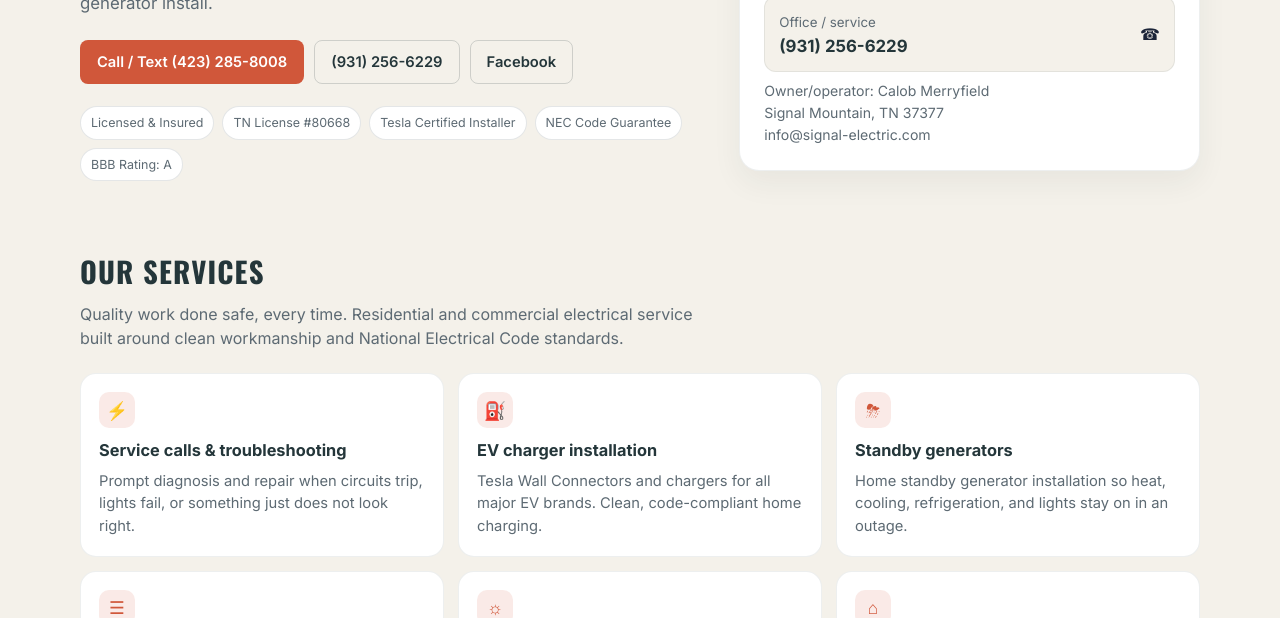
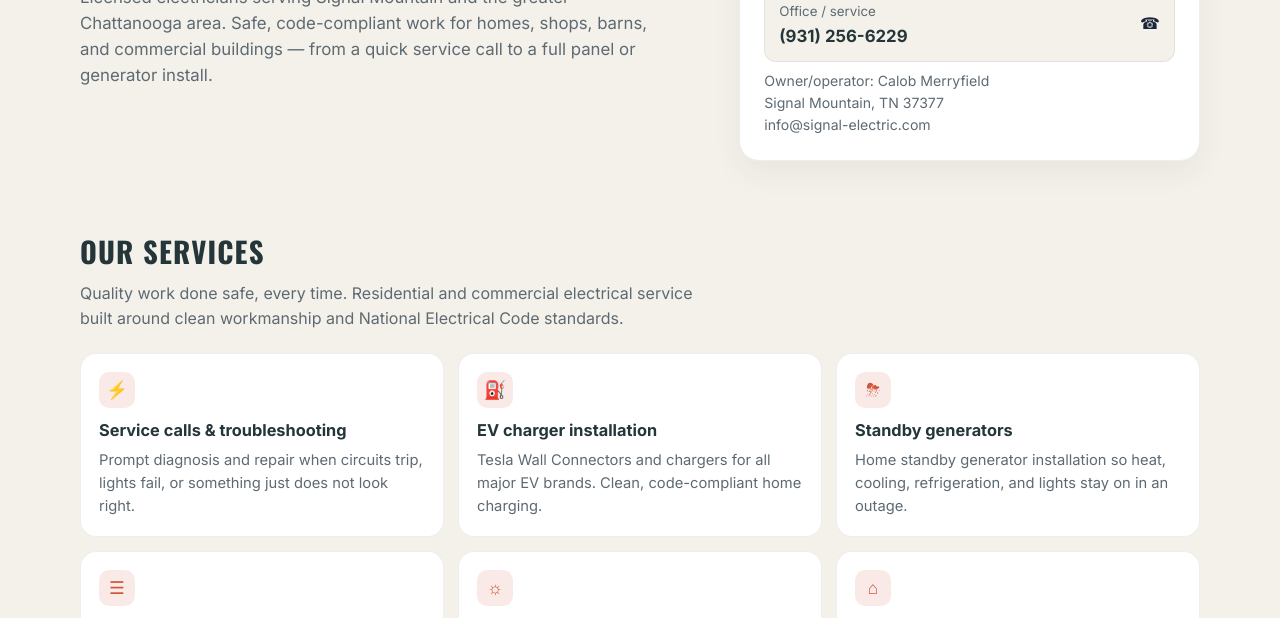
Before and after one commit to erichawks/signal-electric-llc, a plain HTML site: page index.html in a window 1280 px wide. Shown: the part 482-1100 px from the top of the page. Drawn offline with nearby package versions, Linux system fonts and the light colour scheme.

Commit message:
Remove hero call buttons and trust badges

```diff
--- a/index.html
+++ b/index.html
@@ -85,10 +85,8 @@
     .eyebrow { color:var(--rust); font-weight:700; letter-spacing:0.16em; text-transform:uppercase; font-size:0.76rem; margin-bottom:12px; }
     h1 { font-family:Oswald,sans-serif; font-size:clamp(2.3rem,5vw,4.1rem); line-height:0.95; text-transform:uppercase; letter-spacing:0.02em; margin-bottom:16px; color:var(--navy); }
     h1 em { font-style:normal; color:var(--rust); }
-    .lede { color:var(--muted); font-size:1.05rem; max-width:54ch; margin-bottom:24px; }
+    .lede { color:var(--muted); font-size:1.05rem; max-width:54ch; margin-bottom:0; }
     .hero-ctas { display:flex; gap:10px; flex-wrap:wrap; margin-bottom:22px; }
-    .badges { display:flex; flex-wrap:wrap; gap:8px; }
-    .badge { font-size:0.78rem; color:var(--muted); border:1px solid rgba(36,54,58,0.12); background:var(--surface); padding:6px 10px; border-radius:999px; }
     .card-panel { background:var(--surface); border:1px solid rgba(36,54,58,0.08); border-radius:20px; padding:24px; box-shadow:0 12px 30px rgba(36,54,58,0.06); }
     .card-panel h2 { font-family:Oswald,sans-serif; font-size:1.3rem; letter-spacing:0.04em; margin-bottom:8px; color:var(--navy); }
     .phone-list { display:grid; gap:10px; margin:16px 0 8px; }
@@ -147,18 +145,6 @@
           <p class="eyebrow">Residential and Commercial Electrical Service</p>
           <h1>Honest, reliable,<br />consistent <em>service.</em></h1>
           <p class="lede">Licensed electricians serving Signal Mountain and the greater Chattanooga area. Safe, code-compliant work for homes, shops, barns, and commercial buildings — from a quick service call to a full panel or generator install.</p>
-          <div class="hero-ctas">
-            <a class="btn btn-gold" href="tel:+14232858008">Call / Text (423) 285-8008</a>
-            <a class="btn btn-ghost" href="tel:+19312566229">(931) 256-6229</a>
-            <a class="btn btn-ghost" href="https://www.facebook.com/p/Signal-Electric-LLC-61556335614519/" target="_blank" rel="noopener">Facebook</a>
-          </div>
-          <div class="badges">
-            <span class="badge">Licensed & Insured</span>
-            <span class="badge">TN License #80668</span>
-            <span class="badge">Tesla Certified Installer</span>
-            <span class="badge">NEC Code Guarantee</span>
-            <span class="badge">BBB Rating: A</span>
-          </div>
         </div>
         <aside class="card-panel">
           <h2>Need an electrician?</h2>
```
